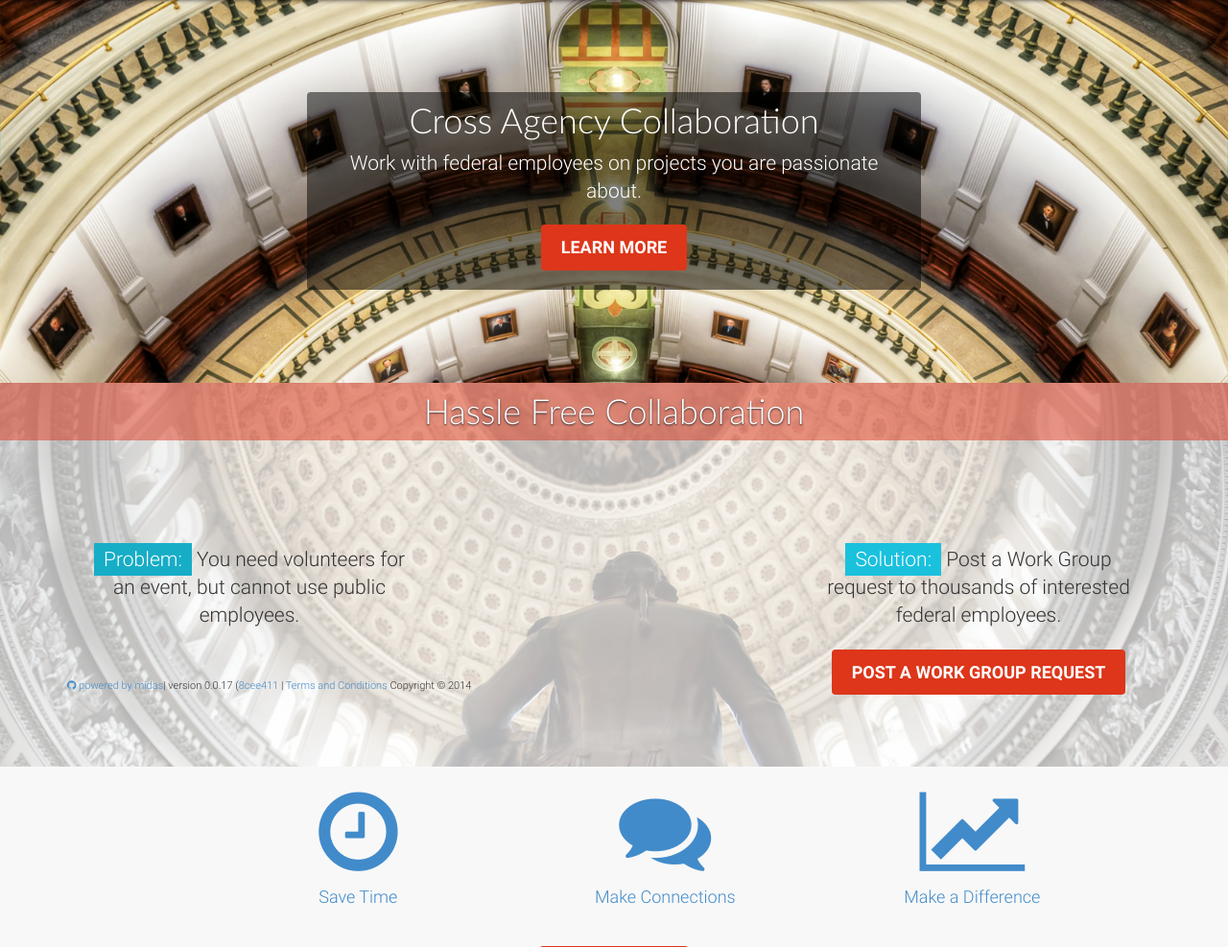
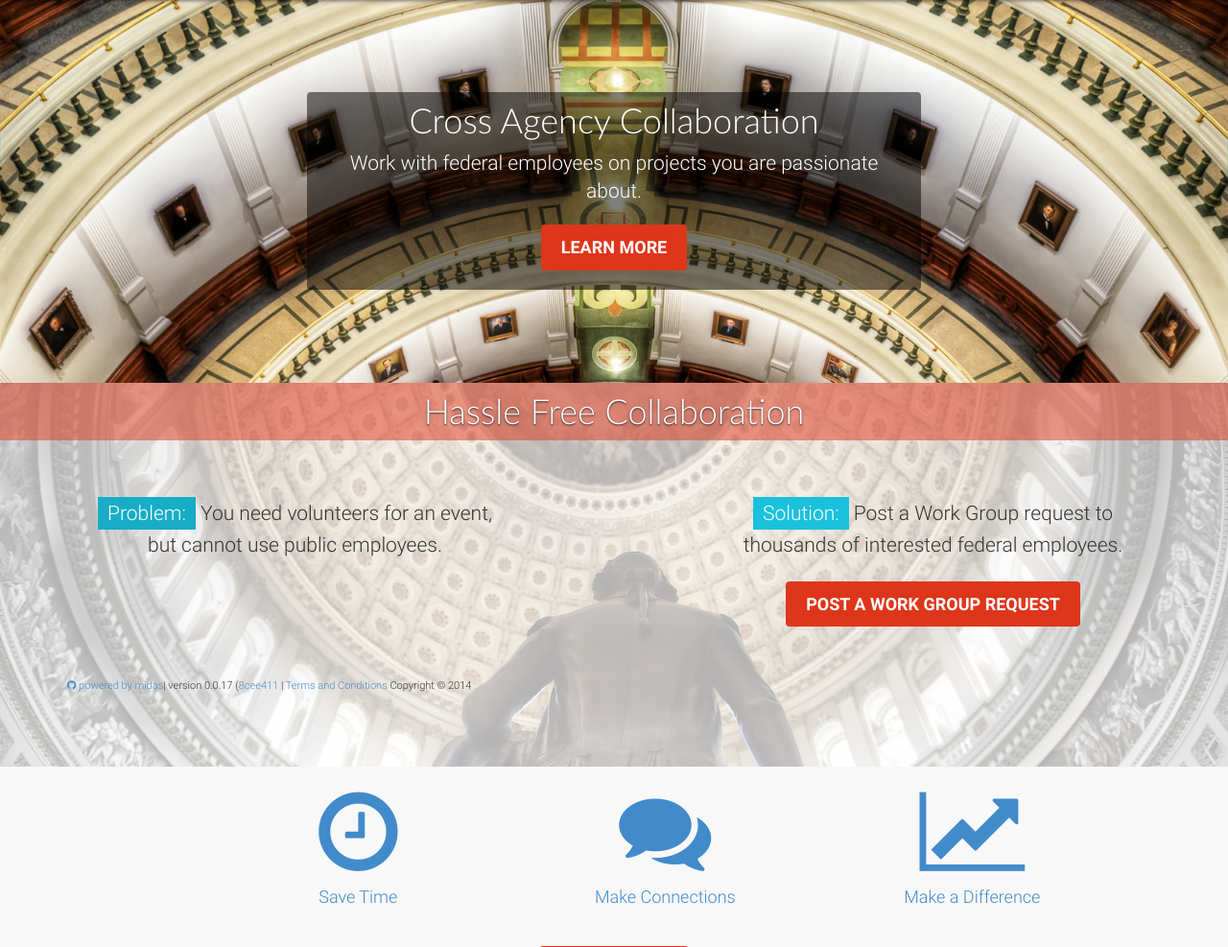
Before and after one commit to alwaysbrightblue/midas-bs, a PHP site: page / in a window 1280 px wide. Shown: the part 74-1061 px from the top of the page at 96% size. Run offline with PHP 8.4, Linux system fonts and the light colour scheme; some libraries are stand-ins or nearby versions.

Commit message:
style text in sections updated.

```diff
--- a/assets/styles/application.css
+++ b/assets/styles/application.css
@@ -1309,21 +1309,15 @@ ul.task-tags > li {
   position: relative;
   height: 400px;
 }
+.splash-box {
+  margin-top: 30px;
+  padding: 20px;
+}
 #splash-center-top {
   position: absolute;
   top: 10%;
   left: 50%;
   transform: translate(-50%, -50%);
-}
-#splash-left {
-  float: left;
-  margin-top: 80px;
-  padding: 20px;
-}
-#splash-right {
-  float: right;
-  margin-top: 80px;
-  padding: 20px;
 }
 #splash-center {
   position: absolute;
--- a/less/splash.less
+++ b/less/splash.less
@@ -49,23 +49,16 @@
 	height: 400px;
 }
 
+.splash-box {
+	margin-top: 30px;
+	padding: 20px;
+}
+
 #splash-center-top { // center positioning
 	position: absolute;
 	top: 10%;
 	left: 50%;
 	transform: translate(-50%, -50%);
-}
-
-#splash-left { // left positioning
-	float: left;
-	margin-top: 80px;
-	padding: 20px;
-}
-
-#splash-right { // left positioning
-	float: right;
-	margin-top: 80px;
-	padding: 20px;
 }
 
 #splash-center { // positioning
--- a/sections/hp/scenario1/scenario1.php
+++ b/sections/hp/scenario1/scenario1.php
@@ -12,12 +12,12 @@
 	<h1 class="text-center highlight-trans box-pad-b box-pad-t">Hassle Free Collaboration</h1>
 
 	<div class="container">
-	<div class="col-md-4" id="splash-left">
-	<p class="lead text-center"><span class="highlight-complement2">Problem:</span> You need volunteers for an event, but cannot use public employees.</p>
+	<div class="col-md-5 splash-box">
+	<p class="lead text-center tall-text"><span class="highlight-complement2">Problem:</span> You need volunteers for an event, but cannot use public employees.</p>
 	</div><!-- /#splash-left -->
 
-	<div class="col-md-4 pull-right" id="splash-right">
-	<p class="lead text-center"><span class="highlight-complement1">Solution:</span> Post a Work Group request to thousands of interested federal employees.</p>
+	<div class="col-md-5 splash-box pull-right">
+	<p class="lead text-center tall-text"><span class="highlight-complement1">Solution:</span> Post a Work Group request to thousands of interested federal employees.</p>
 	<div class="text-center"><a href="#"><button class="btn btn-midas" id="center">Post a Work Group Request</button></a></div>
 	</div><!-- /#splash-left -->
 </div>
--- a/sections/hp/splash4/splash4.php
+++ b/sections/hp/splash4/splash4.php
@@ -7,7 +7,7 @@
 <div class="container-fluid padding-left-none padding-right-none" id="container">
 <div class="splash-wrap" id="splash4">
 	<div class="container">
-	<div class="col-md-4" id="splash-left">
+	<div class="col-md-4 splash-box">
 
 	<h1 class="text-center tall-text text-on-dark ">Open Opportunities has a <span class="highlight-complement1">solution</span> for you.</h1>
 
```
